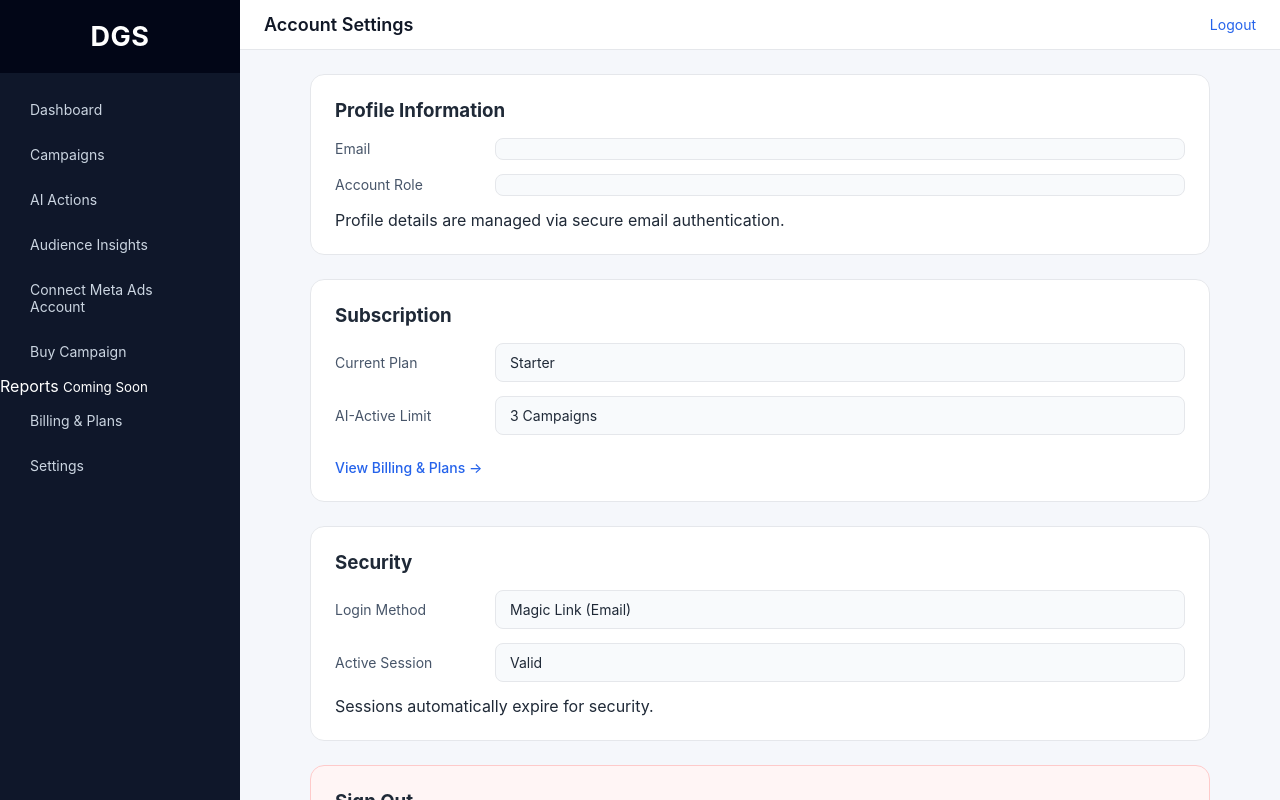
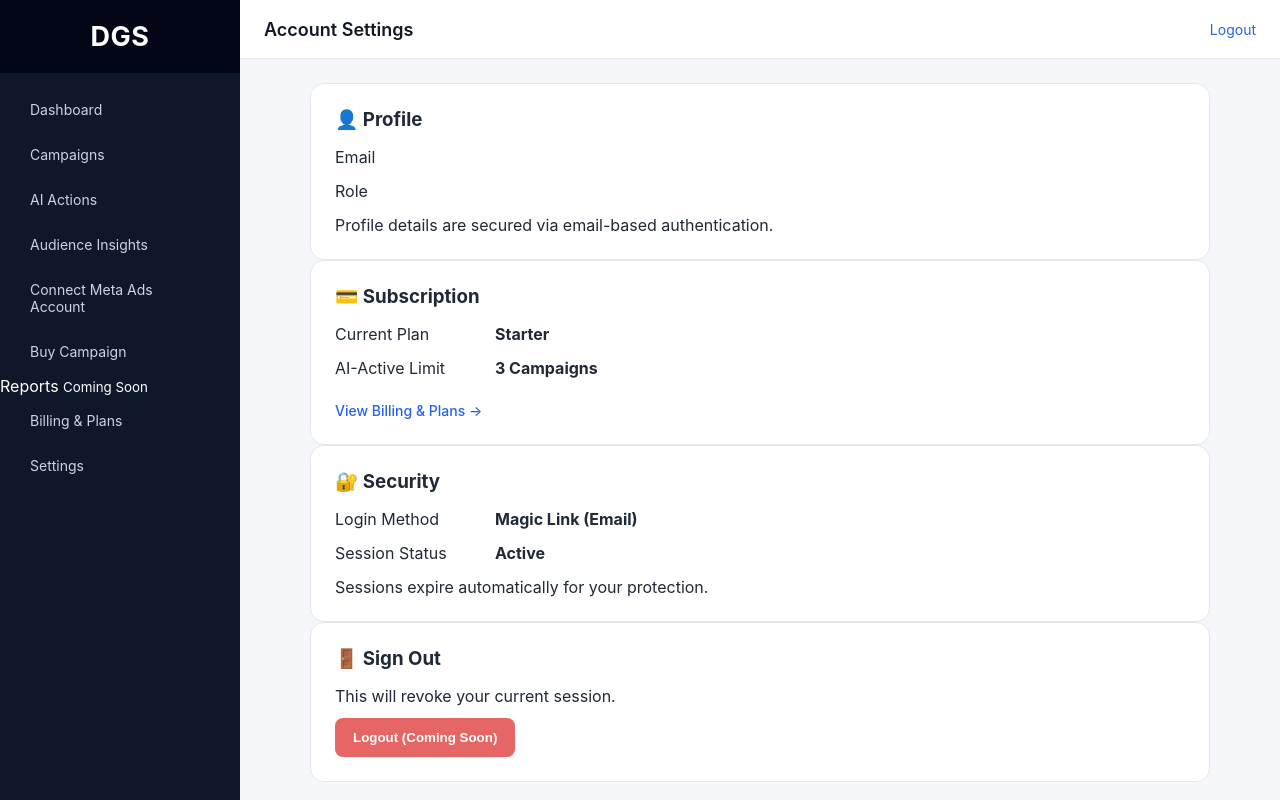
Before and after one commit to digitalgrowthstudioteam/Meta-AI, a FastAPI app: template frontend/user/templates/settings.html in a window 1280 px wide. Run offline with FastAPI, Linux system fonts and the light colour scheme; the template is opened without the code that fills it, so the values that code supplies are empty.

Commit message:
Update settings.html

```diff
--- a/frontend/user/templates/settings.html
+++ b/frontend/user/templates/settings.html
@@ -10,45 +10,39 @@ Account Settings
 
 <div class="settings-container">
 
-    <!-- ================= Profile ================= -->
+    <div class="settings-grid">
+
+        <!-- Profile -->
         <div class="settings-card">
-        <h3>Profile Information</h3>
+            <h3>👤 Profile</h3>
 
             <div class="settings-row">
-            <label>Email</label>
-            <div class="readonly-field">
-                {{ user.email }}
-            </div>
+                <span>Email</span>
+                <strong>{{ user.email }}</strong>
             </div>
 
             <div class="settings-row">
-            <label>Account Role</label>
-            <div class="readonly-field">
-                {{ user.role | capitalize }}
-            </div>
+                <span>Role</span>
+                <strong>{{ user.role | capitalize }}</strong>
             </div>
 
             <p class="muted">
-            Profile details are managed via secure email authentication.
+                Profile details are secured via email-based authentication.
             </p>
         </div>
 
-    <!-- ================= Subscription ================= -->
+        <!-- Subscription -->
         <div class="settings-card">
-        <h3>Subscription</h3>
+            <h3>💳 Subscription</h3>
 
             <div class="settings-row">
-            <label>Current Plan</label>
-            <div class="readonly-field">
-                Starter
-            </div>
+                <span>Current Plan</span>
+                <strong>Starter</strong>
             </div>
 
             <div class="settings-row">
-            <label>AI-Active Limit</label>
-            <div class="readonly-field">
-                3 Campaigns
-            </div>
+                <span>AI-Active Limit</span>
+                <strong>3 Campaigns</strong>
             </div>
 
             <a href="/billing" class="link-btn">
@@ -56,35 +50,31 @@ Account Settings
             </a>
         </div>
 
-    <!-- ================= Security ================= -->
+        <!-- Security -->
         <div class="settings-card">
-        <h3>Security</h3>
+            <h3>🔐 Security</h3>
 
             <div class="settings-row">
-            <label>Login Method</label>
-            <div class="readonly-field">
-                Magic Link (Email)
-            </div>
+                <span>Login Method</span>
+                <strong>Magic Link (Email)</strong>
             </div>
 
             <div class="settings-row">
-            <label>Active Session</label>
-            <div class="readonly-field">
-                Valid
-            </div>
+                <span>Session Status</span>
+                <strong class="status-ok">Active</strong>
             </div>
 
             <p class="muted">
-            Sessions automatically expire for security.
+                Sessions expire automatically for your protection.
             </p>
         </div>
 
-    <!-- ================= Logout ================= -->
-    <div class="settings-card danger-zone">
-        <h3>Sign Out</h3>
+        <!-- Logout -->
+        <div class="settings-card danger">
+            <h3>🚪 Sign Out</h3>
 
             <p class="muted">
-            Signing out will immediately revoke your active session.
+                This will revoke your current session.
             </p>
 
             <button class="danger-btn" disabled>
@@ -94,4 +84,6 @@ Account Settings
 
     </div>
 
+</div>
+
 {% endblock %}
```
Lines whose indentation alone changed are shown as unchanged.
